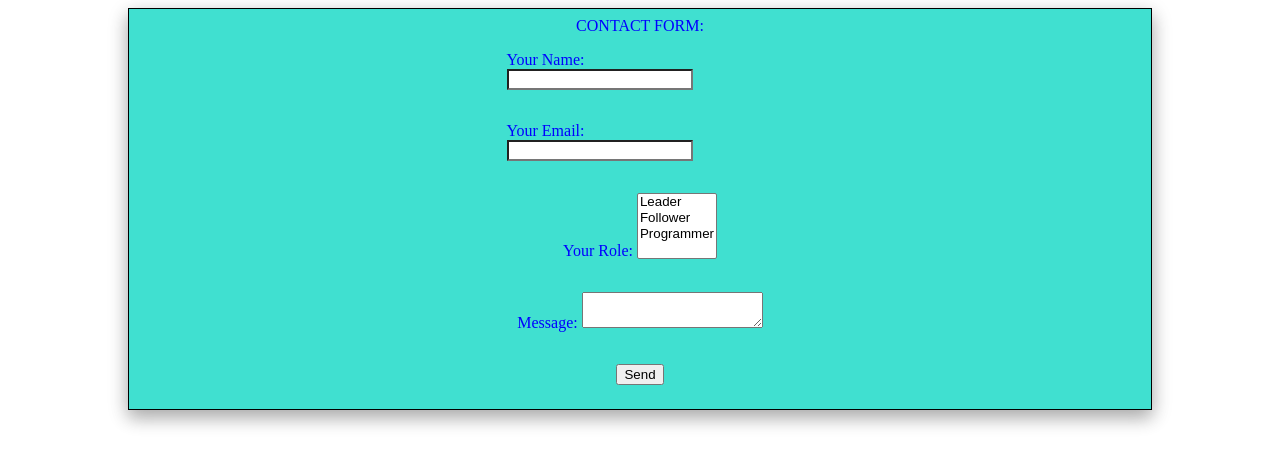
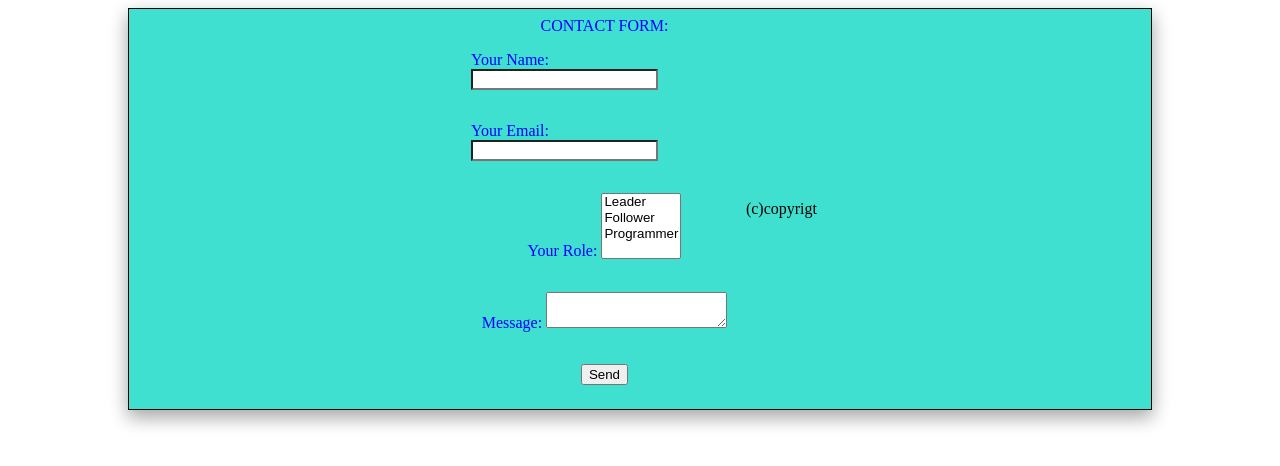
Before and after one commit to kuankuanta/Form1, a plain HTML site: page index.html in a window 1280 px wide. Drawn offline with Linux system fonts and the light colour scheme.

Commit message:
copyrigt added

```diff
--- a/index.html
+++ b/index.html
@@ -31,6 +31,7 @@
               <button id="btn1" type="submit">Send</button>
             </p>
           </form>
+          <div class="copy">(c)copyrigt</div>
      </div>
 
 </body>
```
